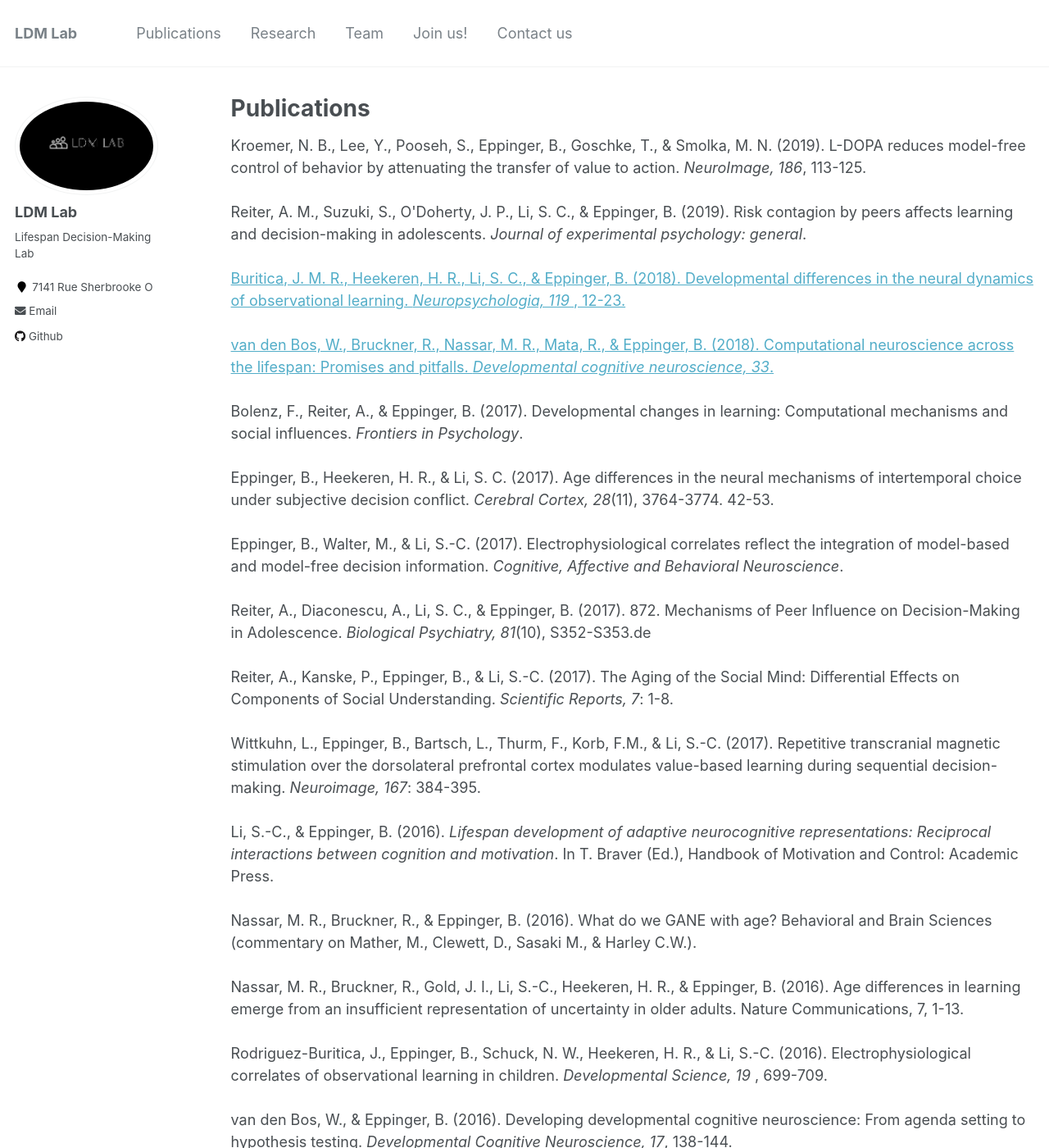
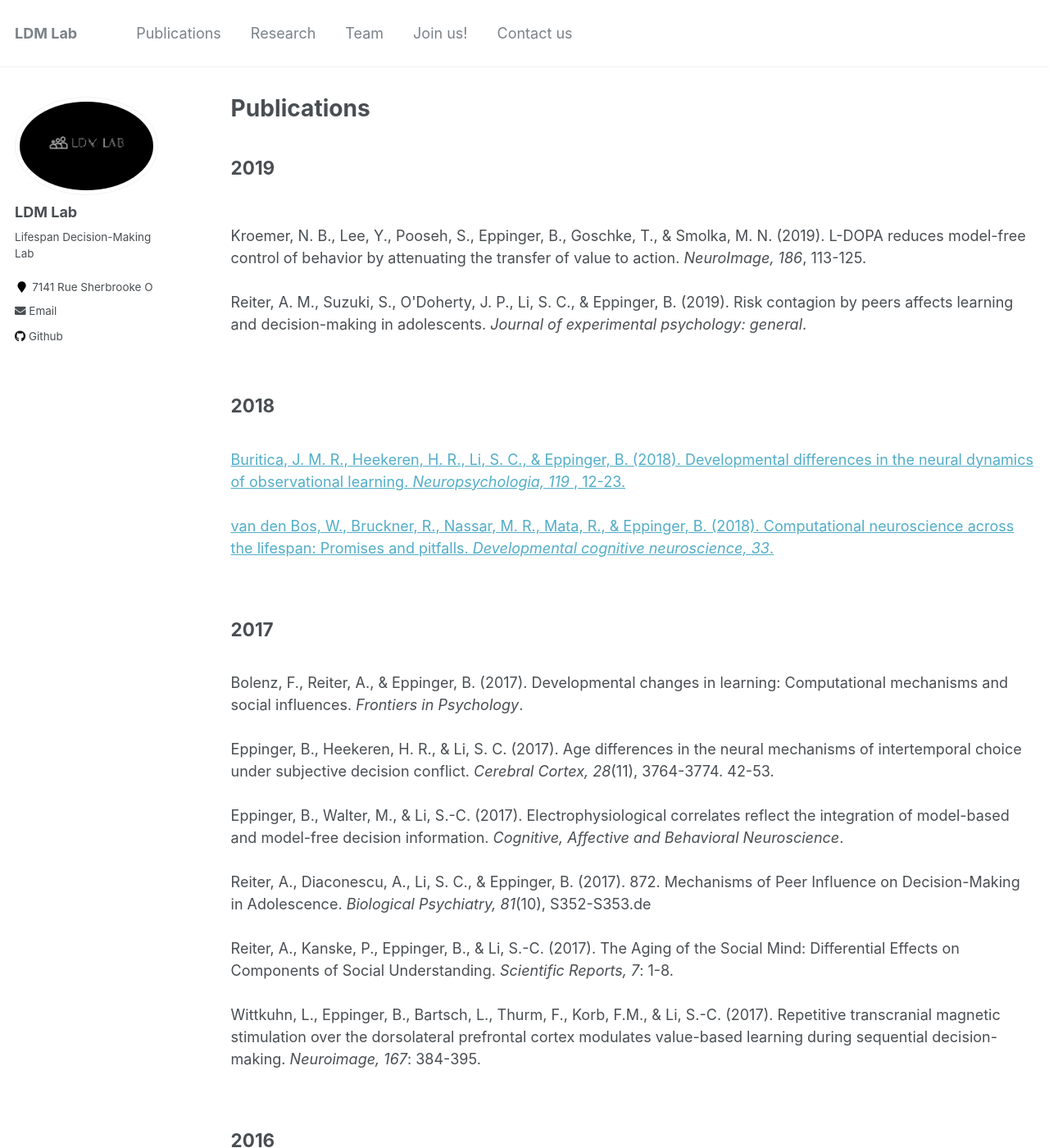
Before and after one commit to seandamiandevine/LDMLab.github.io, a Jekyll site: the page built from _pages/publications.html, in a window 1280 px wide and 1400 px high. Shown: the whole window at 82% size. Built offline with Jekyll 4.4.1, drawn with Linux system fonts in a browser that asks for light colours; some of the changed text lies outside the part shown.

Commit message:
Update publications.html

```diff
--- a/_pages/publications.html
+++ b/_pages/publications.html
@@ -18,15 +18,21 @@ So all together you get:
 
 I hope this made it easier. -Sean -->
 
+<h2> 2019 </h2>
+<br>
 <p>
 Kroemer, N. B., Lee, Y., Pooseh, S., Eppinger, B., Goschke, T., & Smolka, M. N. (2019). L-DOPA reduces model-free control of  behavior by attenuating the transfer of value to action. <i>NeuroImage, 186</i>, 113-125.
 <br><br>
 Reiter, A. M., Suzuki, S., O'Doherty, J. P., Li, S. C., & Eppinger, B. (2019). Risk contagion by peers affects learning and decision-making in adolescents. <i>Journal of experimental psychology: general</i>.
 <br><br>
+<h2> 2018 </h2>
+<br>
 <a href = "https://ldmlab.github.io/pdf_publications/Buritica, J. M. R., Heekeren, H. R., Li, S. C., & Eppinger, B. (2018).pdf" target="_blank">Buritica, J. M. R., Heekeren, H. R., Li, S. C., & Eppinger, B. (2018). Developmental differences in the neural dynamics of observational learning. <i>Neuropsychologia, 119 </i>, 12-23.</a>
 <br><br>
 <a href = "https://ldmlab.github.io/pdf_publications/van den Bos, W., Bruckner, R., Nassar, M. R., Mata, R., & Eppinger, B. (2018).pdf" target="_blank">van den Bos, W., Bruckner, R., Nassar, M. R., Mata, R., & Eppinger, B. (2018). Computational neuroscience across the lifespan: Promises and pitfalls. <i>Developmental cognitive neuroscience, 33</i>.</a>
 <br><br>
+<h2> 2017 </h2>
+<br>
 Bolenz, F., Reiter, A., & Eppinger, B. (2017). Developmental changes in learning: Computational mechanisms and social influences. <i>Frontiers in Psychology</i>.
 <br><br>
 Eppinger, B., Heekeren, H. R., & Li, S. C. (2017). Age differences in the neural mechanisms of intertemporal choice under subjective decision conflict. <i>Cerebral Cortex, 28</i>(11), 3764-3774. 42-53.
@@ -39,6 +45,8 @@ Reiter, A., Kanske, P., Eppinger, B., & Li, S.-C. (2017). The Aging of the Socia
 <br><br>
 Wittkuhn, L., Eppinger, B., Bartsch, L., Thurm, F., Korb, F.M., & Li, S.-C. (2017). Repetitive transcranial magnetic stimulation over the dorsolateral prefrontal cortex modulates value-based learning during sequential decision-making. <i>Neuroimage, 167</i>: 384-395.
 <br><br>
+<h2> 2016 </h2>
+<br>
 Li, S.-C., & Eppinger, B. (2016). <i>Lifespan development of adaptive neurocognitive representations: Reciprocal interactions between cognition and motivation</i>. In T. Braver (Ed.), Handbook of Motivation and Control: Academic Press.
 <br><br>
 Nassar, M. R., Bruckner, R., & Eppinger, B. (2016). What do we GANE with age? Behavioral and Brain Sciences (commentary on Mather, M., Clewett, D., Sasaki M., & Harley C.W.).
```
Also changed, not shown: other parts of _pages/publications.html (+12 -0 lines).
